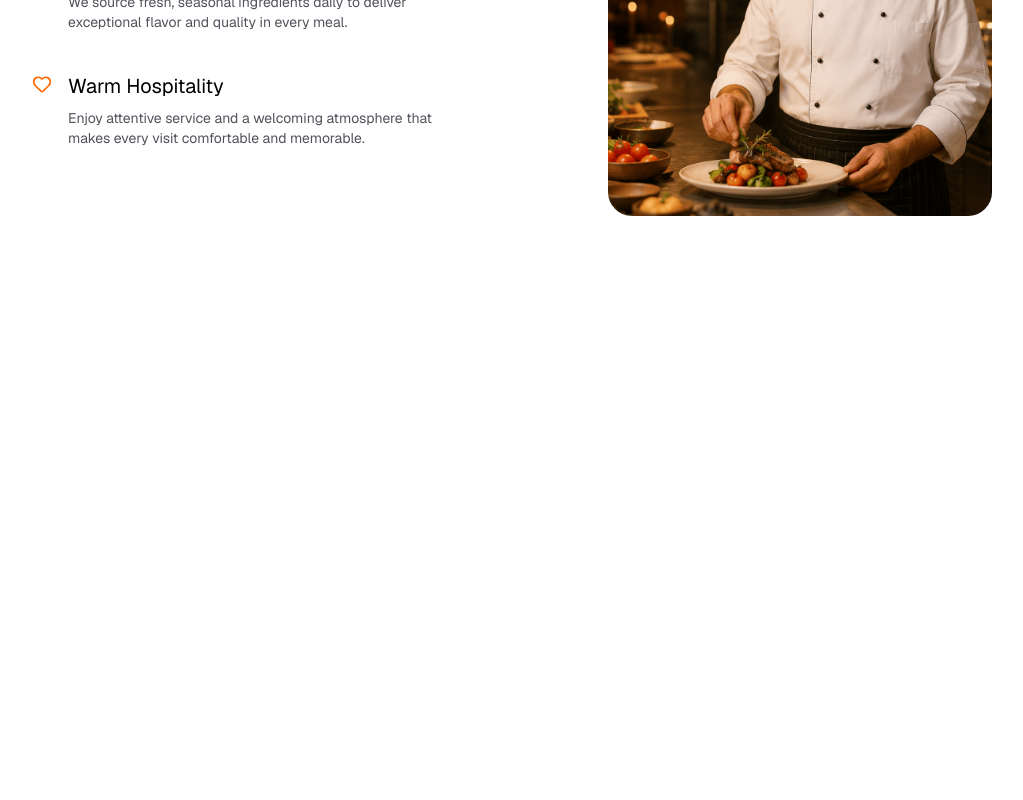
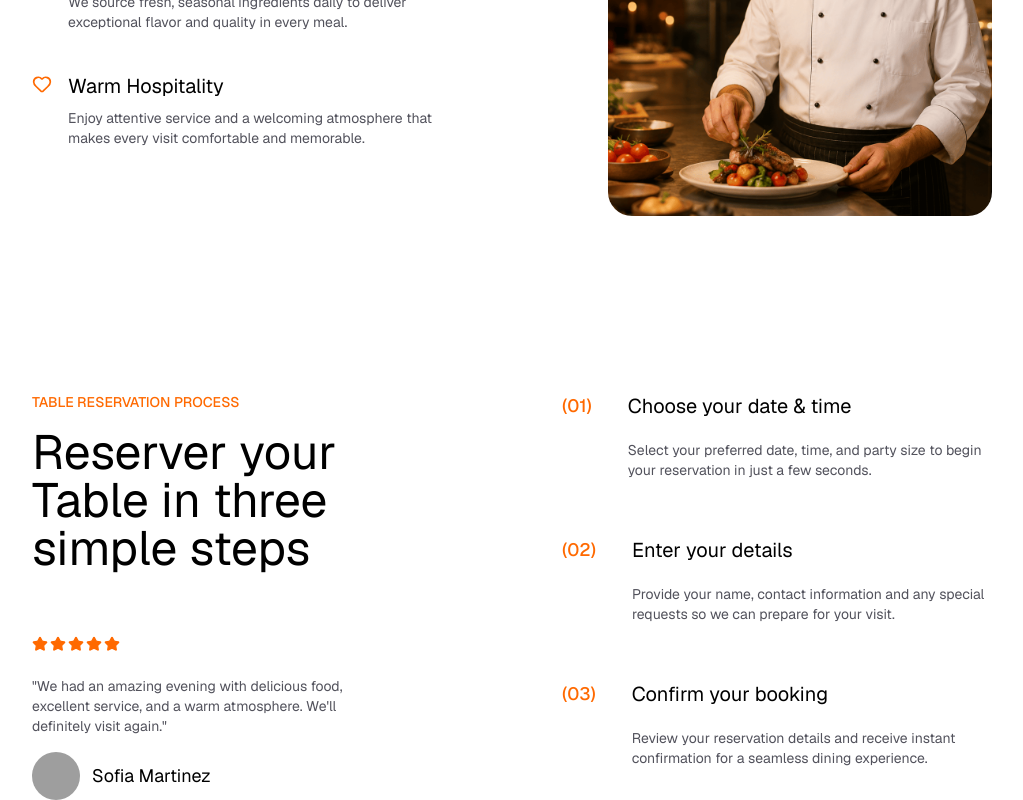
Before and after one commit to RudranshCoder83/Resto---Book-Your-Table-in-ease, a React (Vite) app: page / in a window 1280 px wide. Shown: the part 3037-3837 px from the top of the page, without its empty margins (128-1151 px from the left). Before the commit the page ends 3333 px from the top, so only its background shows below. Built offline with nearby package versions, Linux system fonts and the light colour scheme; grey boxes are pictures that could not be loaded.

Commit message:
Created BookingProcess section

```diff
--- a/src/App.jsx
+++ b/src/App.jsx
@@ -5,6 +5,7 @@
 import Stats from './section/Stats';
 import Dishes from './section/Dishes';
 import Featured from './section/Featured';
+import BookingProcess from './section/BookingProcess';
 
 const App = ()=>{
   return(
@@ -15,6 +16,7 @@
       <Stats/>
       <Dishes/>
       <Featured/>
+      <BookingProcess/>
     </>
   )
 }
--- /dev/null
+++ b/src/section/BookingProcess.jsx
@@ -0,0 +1,56 @@
+import { bookingSteps, bookingTestimonial } from '../data/data'
+import Animated from '../components/Animated'
+import { Star } from 'lucide-react'
+
+const BookingProcess = () => {
+    return (
+        <section id='booking-process' className='px-auto mt-44'>
+            <div className="max-w-7xl mx-auto grid md:grid-cols-2 gap-16 md:gap-25">
+                {/* Left Side */}
+                <div className='flex flex-col text-center md:text-left'>
+                    <Animated delay={0.2}>
+                        <p className='text-orange-500 font-medium uppercase mb-4'>Table reservation Process
+                        </p>
+                    </Animated>
+                    <Animated delay={0.2}>
+                        <h2 className='text-4xl md:text-5xl mb-16'>Reserver your Table in three simple steps
+                        </h2>
+                    </Animated>
+                    <Animated className="flex gap-0.5 mb-6 justify-center md:justify-start">
+                        {[...Array(bookingTestimonial.rating)].map((_, i) => (
+                            <Star key={i} className="size-4 fill-orange-500 text-orange-500" />
+                        ))}
+                    </Animated>
+
+                    <Animated delay={0.2}>
+                        <p className='text-zinc-600 max-w-xs max-md:mx-auto mb-4'>
+                            "{bookingTestimonial.quote}"
+                        </p>
+                    </Animated>
+
+                    <Animated className="flex items-center justify-center md:justify-start gap-3">
+                        <img src={bookingTestimonial.authorImg} alt={bookingTestimonial.authorName} className='size-12 rounded-full object-cover' />
+                        <span className='text-lg'>
+                            {bookingTestimonial.authorName}
+                        </span>
+                    </Animated>
+                </div>
+
+                {/* Right Side */}
+                <div className="space-y-14 text-left">
+                    {bookingSteps.map((step, index) => (
+                        <Animated key={index} y={150} delay={index*0.15} className={"flex items-start gap-9"}>
+                            <span className='text-orange-500 font-medium text-lg shrink-0'>{step.number}</span>
+                            <div className='flex flex-col'>
+                                <h3 className='text-xl mb-5'>{step.title}</h3>
+                                <p className='text-zinc-600'>{step.description}</p>
+                            </div>
+                        </Animated>
+                    ))}
+                </div>
+            </div>
+        </section >
+    )
+}
+
+export default BookingProcess
--- a/src/section/Featured.jsx
+++ b/src/section/Featured.jsx
@@ -10,7 +10,7 @@
 
 function Featured() {
     return (
-        <section id="features" className="px-auto mt-44 mb-20" >
+        <section id="features" className="px-auto mt-44" >
             <div className="text-center mb-16">
                 <Animated delay={0.2}>
                     <p className="text-orange-500 font-medium uppercase mb-3.5">
```
